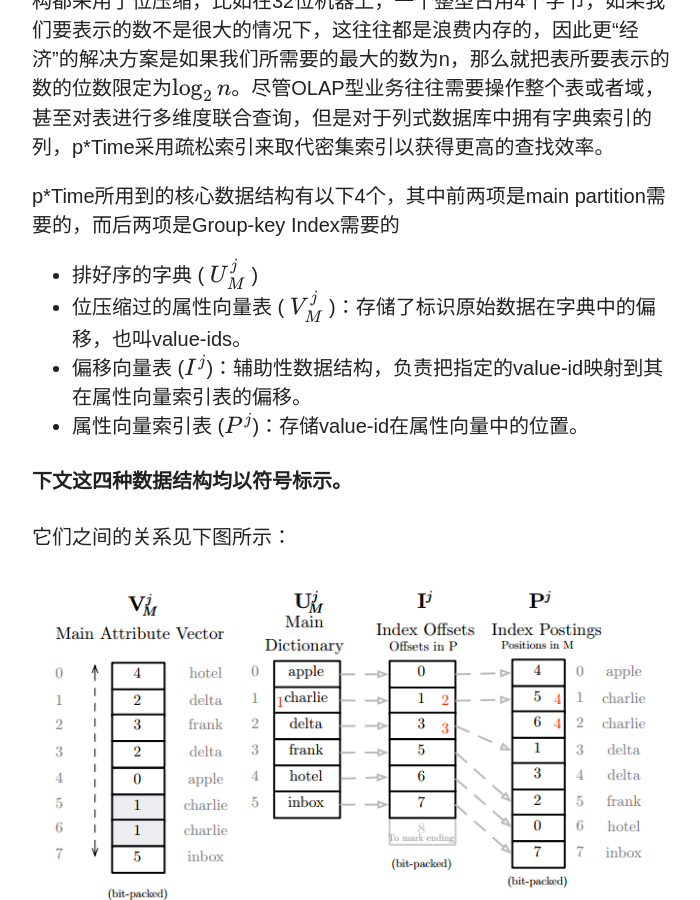
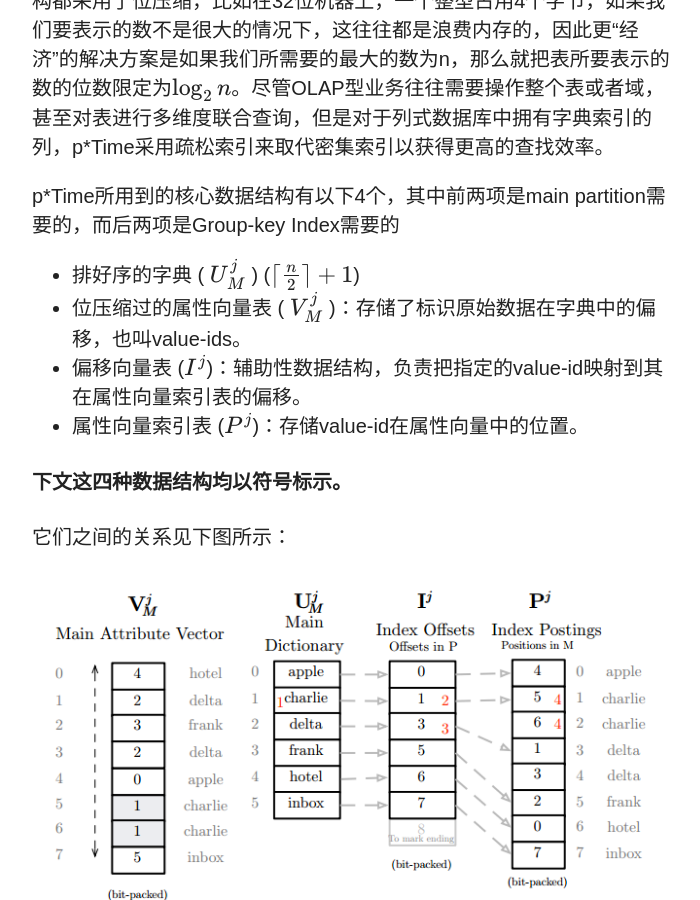
Before and after one commit to wuyu201321060203/wuyu201321060203.github.io, a Jekyll site: the page built from _posts/2014-08-31-FastLoopup.md, in a window 1280 px wide and 900 px high, scrolled down 1689 px. Shown: the whole window, without its empty margins (318-1018 px from the left). Built offline with Jekyll 4.4.1, drawn with Linux system fonts in a browser that asks for light colours; nearby versions of some CDN libraries; some web fonts are replaced; formulas are drawn with MathJax 3; comment, search, counter and statistics services are not loaded.

Commit message:
first post of FastLookup

```diff
--- a/_posts/2014-08-31-FastLoopup.md
+++ b/_posts/2014-08-31-FastLoopup.md
@@ -28,7 +28,7 @@ HANA采用读写分离策略，数据更新作用在一个专门为写优化的
 
 p*Time所用到的核心数据结构有以下4个，其中前两项是main partition需要的，而后两项是Group-key Index需要的
 
-* 排好序的字典 ( $ U_M^j $ )
+* 排好序的字典 ( $ U_M^j $ ) ($ \lceil \frac{n}{2} \rceil+1 $)
 * 位压缩过的属性向量表 ( $ V_M^j $ )：存储了标识原始数据在字典中的偏移，也叫value-ids。
 * 偏移向量表 ($ I^j $)：辅助性数据结构，负责把指定的value-id映射到其在属性向量索引表的偏移。
 * 属性向量索引表 ($ P^j $)：存储value-id在属性向量中的位置。
```
